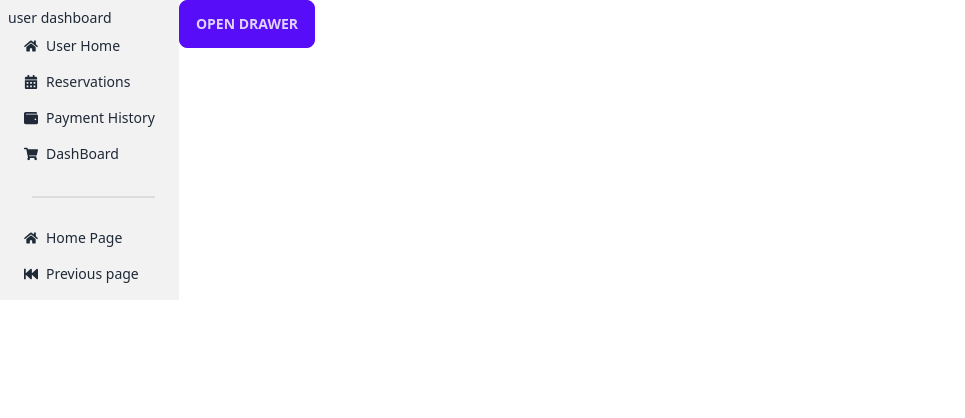
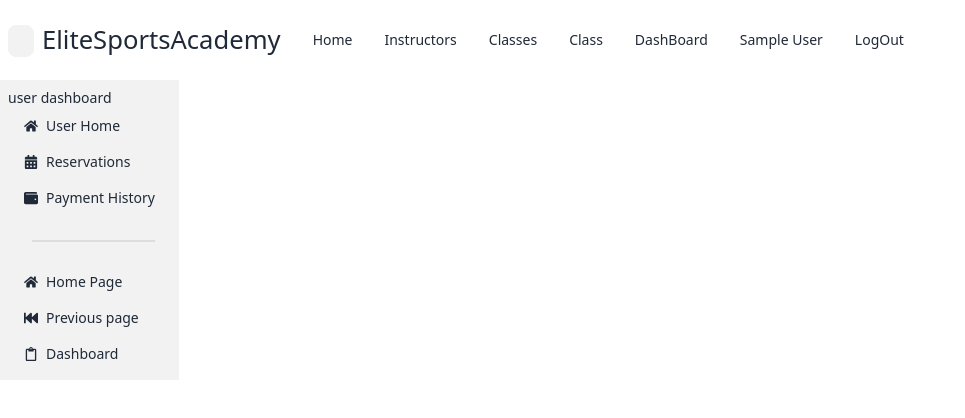
Before and after one commit to Nirob-Barman/summer-camp-client, a React (Vite) app: page /dashboard in a window 1280 px wide. Shown: the top 418 px of the page, without its empty margins (0-965 px from the left). Built offline with nearby package versions, Linux system fonts and the light colour scheme; no server answers; sample sign-in values are in the browser's storage.

Commit message:
Updating DashBoard

```diff
--- a/src/layouts/DashBoard/AdminPanel/ManageUsers.jsx
+++ b/src/layouts/DashBoard/AdminPanel/ManageUsers.jsx
@@ -130,7 +130,7 @@ const ManageUsers = () => {
                                 <h3 className="text-lg font-semibold">{user.name}</h3>
                                 <p className="text-gray-600">{user.email}</p>
                                 <p className="mt-2">
-                                    Role: <span className="font-semibold">{user.role}</span>
+                                    Role: <span className="font-semibold">{user?.role || 'student'}</span>
                                 </p>
                                 <div className="mt-4 flex justify-center space-x-2">
                                     <button
--- /dev/null
+++ b/src/layouts/DashBoard/Dash.jsx
@@ -0,0 +1,11 @@
+import React from 'react';
+
+const Dash = () => {
+    return (
+        <div>
+            Welcome to the Dashboard page
+        </div>
+    );
+};
+
+export default Dash;
--- a/src/layouts/DashBoard/DashBoard.jsx
+++ b/src/layouts/DashBoard/DashBoard.jsx
@@ -1,8 +1,9 @@
 import { Link, NavLink, Outlet, useNavigate } from "react-router-dom";
-import { FaShoppingCart, FaWallet, FaCalendarAlt, FaHome, FaUtensils, FaBook, FaUsers, FaFastBackward, FaAddressCard, FaFastForward, FaUserSecret } from 'react-icons/fa';
+import { FaShoppingCart, FaWallet, FaCalendarAlt, FaHome, FaUtensils, FaBook, FaUsers, FaFastBackward, FaAddressCard, FaFastForward, FaUserSecret, FaRegClipboard } from 'react-icons/fa';
 import { useContext, useEffect, useState } from "react";
 import { allusers } from "../../apis/auth";
 import { AuthContext } from "../../providers/AuthProvider";
+import NavBar from "../pages/Shared/NavBar/NavBar";
 // import useCart from "../hooks/useCart";
 
 
@@ -59,15 +60,24 @@ const Dashboard = () => {
     // const userRole = 'admin';
     // const userRole = 'instructor';
 
+    const isMobileDevice = window.innerWidth <= 768; // Check if the device is mobile (adjust the breakpoint as needed)
+
 
     return (
-        <div className="drawer lg:drawer-open">
-            <input id="my-drawer-2" type="checkbox" className="drawer-toggle" />
+        <>
+            <NavBar />
+
+            <div className="pt-20 drawer lg:drawer-open">
+                <input id="my-drawer-2" type="checkbox" className="drawer-toggle"
+                    defaultChecked={isMobileDevice}
+                />
                 <div className="drawer-content flex flex-col items-center justify-center">
                     <Outlet />
+                    {isMobileDevice && (
                         <label htmlFor="my-drawer-2" className="btn btn-primary drawer-button lg:hidden">
                             Open drawer
                         </label>
+                    )}
                 </div>
 
 
@@ -100,11 +110,10 @@ const Dashboard = () => {
                                         <li><NavLink to="/dashboard/userhome"><FaHome></FaHome> User Home</NavLink></li>
                                         <li><NavLink to="/dashboard/reservations"><FaCalendarAlt></FaCalendarAlt> Reservations</NavLink></li>
                                         <li><NavLink to="/dashboard/history"><FaWallet></FaWallet> Payment History</NavLink></li>
-                                    <li>
+                                        {/* <li>
                                             <NavLink to="/dashboard/mycart"><FaShoppingCart></FaShoppingCart> DashBoard
-                                            {/* <span className="badge inl badge-secondary">+{cart?.length || 0}</span> */}
                                             </NavLink>
-                                    </li>
+                                        </li> */}
                                     </>
                                 }
                             </>
@@ -139,10 +148,12 @@ const Dashboard = () => {
                         </li>
                         <li><NavLink to="/"><FaHome></FaHome>Home Page</NavLink></li>
                         <li><NavLink onClick={goBack} to="/"><FaFastBackward></FaFastBackward> Previous page</NavLink></li>
+                        <li><NavLink to="/dashboard/dash"><FaRegClipboard /> Dashboard</NavLink></li>
                     </ul>
 
                 </div>
             </div>
+        </>
     );
 };
 
--- a/src/layouts/pages/Shared/NavBar/NavBar.jsx
+++ b/src/layouts/pages/Shared/NavBar/NavBar.jsx
@@ -22,7 +22,7 @@ const NavBar = () => {
 
 
             <li>
-                <Link to="/dashboard/mycart">
+                <Link to="/dashboard/dash">
                     DashBoard
                 </Link>
             </li>
--- a/src/routes/Routes.jsx
+++ b/src/routes/Routes.jsx
@@ -18,6 +18,7 @@ import UserDashboard from '../layouts/DashBoard/UserDashboard'
 import ManageUsers from '../layouts/DashBoard/AdminPanel/ManageUsers'
 import AddClasses from '../layouts/DashBoard/InstructorPanel/AddClasses'
 import ManageClasses from '../layouts/DashBoard/AdminPanel/ManageClasses'
+import Dash from '../layouts/DashBoard/Dash'
 
 export const router = createBrowserRouter([
   {
@@ -60,6 +61,10 @@ export const router = createBrowserRouter([
     element: <PrivateRoute><Dashboard /></PrivateRoute>,
     children: [
       {
+        path: 'dash',
+        element: <PrivateRoute><Dash /></PrivateRoute>
+      },
+      {
         path: 'mycart',
         element: <MyCart />
       },
```
Lines whose indentation alone changed are shown as unchanged.
